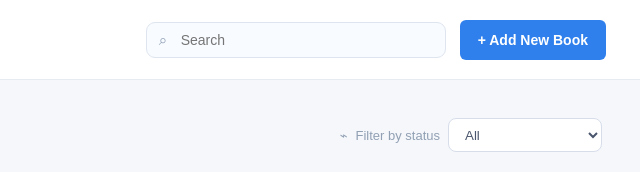
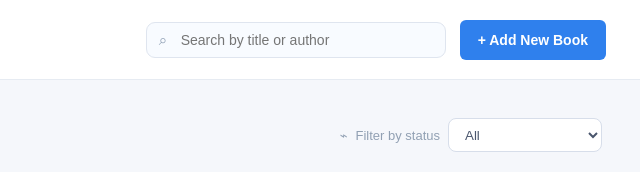
Before and after one commit to sumanksardar/CET252-BookVault, a website: page CLIENT/index.html in a window 1280 px wide. Shown: the top 172 px of the page, 640-1280 px from the left. Drawn offline with Linux system fonts and the light colour scheme; no server answers.

Commit message:
Improve search placeholder text, closes #1

```diff
--- a/CLIENT/index.html
+++ b/CLIENT/index.html
@@ -22,7 +22,7 @@
             <input
               type="text"
               id="searchInput"
-              placeholder="Search"
+              placeholder="Search by title or author"
               autocomplete="off"
             />
           </div>
```
